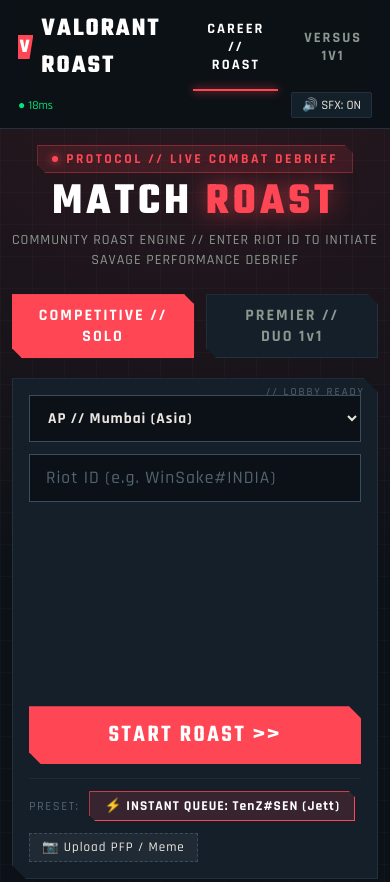
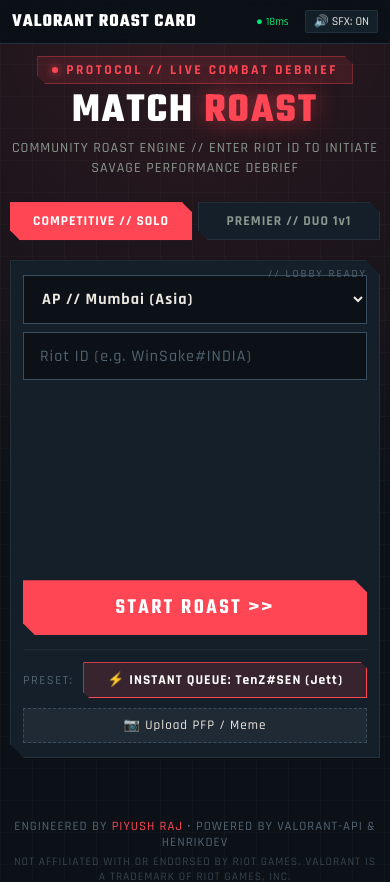
Before and after one commit to Piyush-raj24/valorant-roast-ui, a React (Vite) app: page / in a window 390 px wide. Shown: the top 882 px of the page. Built offline with nearby package versions, Linux system fonts and the light colour scheme; no server answers.

Commit message:
style: remove red V logo, update header to VALORANT ROAST CARD, and optimize for mobile phones

```diff
--- a/src/App.css
+++ b/src/App.css
@@ -21,50 +21,36 @@
   --val-purple: #c084fc;
 }
 
-/* Authentic In-Game Top Navigation Bar */
+/* In-Game Top Navigation Bar */
 .val-top-nav {
   width: 100%;
   display: flex;
+  flex-direction: row;
   justify-content: space-between;
   align-items: center;
-  padding: 10px 18px;
-  background: rgba(11, 17, 23, 0.95);
+  padding: 10px clamp(12px, 3vw, 24px);
+  background: rgba(11, 17, 23, 0.96);
   border-bottom: 1px solid var(--val-border);
   position: sticky;
   top: 0;
   z-index: 100;
-  backdrop-filter: blur(8px);
+  backdrop-filter: blur(10px);
+  box-sizing: border-box;
 }
 
 .val-nav-left {
   display: flex;
   align-items: center;
-  gap: 24px;
 }
 
 .val-riot-logo {
-  display: flex;
-  align-items: center;
-  gap: 8px;
   font-family: var(--font-display);
-  font-size: 1.6rem;
+  font-size: clamp(1.2rem, 3.8vw, 1.65rem);
   font-weight: 700;
   color: #fff;
   letter-spacing: 2px;
-}
-
-.val-riot-symbol {
-  width: 24px;
-  height: 24px;
-  background: var(--val-red);
-  display: flex;
-  align-items: center;
-  justify-content: center;
-  clip-path: polygon(0 0, 100% 0, 75% 100%, 0 100%);
-  font-family: var(--font-display);
-  font-weight: 900;
-  font-size: 1.2rem;
-  color: #fff;
+  text-transform: uppercase;
+  white-space: nowrap;
 }
 
 .val-nav-links {
@@ -1050,22 +1036,142 @@
   text-decoration: none;
 }
 
-/* Mobile Responsive */
-@media (max-width: 700px) {
+/* ========================================= */
+/* MOBILE PHONE OPTIMIZATION (< 650px)       */
+/* ========================================= */
+@media (max-width: 650px) {
   .val-top-nav {
-    flex-direction: column;
-    gap: 8px;
-    align-items: flex-start;
+    flex-direction: row;
+    padding: 8px 12px;
   }
-  .val-nav-right {
+  .val-riot-logo {
+    font-size: 1.15rem;
+    letter-spacing: 1px;
+  }
+  .val-ping-badge {
+    font-size: 0.7rem;
+  }
+  .audio-toggle-btn {
+    padding: 3px 8px;
+    font-size: 0.75rem;
+  }
+  .app-container {
+    padding: 12px 10px 24px 10px;
+  }
+  .main-title {
+    font-size: 2.6rem;
+    letter-spacing: 2px;
+  }
+  .mode-tabs {
     width: 100%;
-    justify-content: space-between;
+    gap: 6px;
+  }
+  .mode-tab {
+    flex: 1;
+    text-align: center;
+    padding: 9px 8px;
+    font-size: 0.85rem;
+    letter-spacing: 1px;
+  }
+  .search-card {
+    padding: 14px 12px;
+    box-sizing: border-box;
   }
   .search-form {
     flex-direction: column;
+    gap: 8px;
+  }
+  .region-select,
+  .riot-input,
+  .submit-btn {
+    width: 100%;
+    min-height: 48px;
+    font-size: 1rem;
+    box-sizing: border-box;
+  }
+  .submit-btn {
+    font-size: 1.35rem;
+  }
+  .form-footer-tools {
+    flex-direction: column;
+    align-items: stretch;
+    gap: 10px;
+  }
+  .presets-container {
+    justify-content: flex-start;
+  }
+  .preset-chip {
+    width: 100%;
+    text-align: center;
+    padding: 8px 10px;
+  }
+  .upload-pfp-btn {
+    width: 100%;
+    justify-content: center;
+    padding: 8px 12px;
   }
   .duo-inputs {
     grid-template-columns: 1fr;
+    gap: 10px;
+  }
+  .roast-card {
+    width: 100%;
+    box-sizing: border-box;
+  }
+  .card-map-banner {
+    height: 85px;
+    padding: 10px 14px;
+  }
+  .in-game-match-tag {
+    font-size: 1.4rem;
+  }
+  .card-inner-body {
+    padding: 14px 12px 16px 12px;
+  }
+  .player-identity-left {
+    gap: 10px;
+  }
+  .agent-icon-wrapper {
+    width: 48px;
+    height: 48px;
+  }
+  .player-name-text {
+    font-size: 1.8rem;
+  }
+  .rank-emblem-badge {
+    padding: 4px 10px;
+    font-size: 0.82rem;
+  }
+  .stats-grid {
+    grid-template-columns: repeat(3, 1fr);
+    gap: 5px;
+  }
+  .stat-cell {
+    padding: 6px 4px;
+  }
+  .stat-title {
+    font-size: 0.62rem;
+  }
+  .stat-number {
+    font-size: 1.45rem;
+  }
+  .accuracy-section {
+    padding: 8px 10px;
+  }
+  .accuracy-labels-row {
+    font-size: 0.72rem;
+  }
+  .roast-quote-box {
+    padding: 12px 14px;
+  }
+  .card-actions {
+    flex-direction: column;
+    width: 100%;
+    gap: 8px;
+  }
+  .action-btn {
+    width: 100%;
+    min-height: 48px;
   }
   .duo-vs-grid {
     grid-template-columns: 1fr;
@@ -1075,16 +1181,23 @@
     border-right: none;
     border-top: 1px dashed #283946;
     border-bottom: 1px dashed #283946;
-    padding: 8px 0;
+    padding: 10px 0;
   }
-  .region-select,
-  .submit-btn {
-    width: 100%;
+}
+
+/* Extra small devices (< 380px) */
+@media (max-width: 380px) {
+  .val-riot-logo {
+    font-size: 1rem;
+    letter-spacing: 0.5px;
+  }
+  .main-title {
+    font-size: 2.2rem;
+  }
+  .player-name-text {
+    font-size: 1.5rem;
   }
   .stats-grid {
     grid-template-columns: repeat(2, 1fr);
   }
-  .action-btn {
-    flex: 1 1 100%;
-  }
 }
--- a/src/App.jsx
+++ b/src/App.jsx
@@ -256,26 +256,11 @@
 
   return (
     <>
-      {/* In-Game Top Navigation Bar */}
+      {/* Top Navigation Bar */}
       <nav className="val-top-nav">
         <div className="val-nav-left">
           <div className="val-riot-logo">
-            <div className="val-riot-symbol">V</div>
-            <span>VALORANT ROAST</span>
-          </div>
-          <div className="val-nav-links">
-            <button
-              className={`val-nav-link ${mode === 'solo' ? 'active' : ''}`}
-              onClick={() => { sound.playClick(); setMode('solo'); setError(''); }}
-            >
-              CAREER // ROAST
-            </button>
-            <button
-              className={`val-nav-link ${mode === 'duo' ? 'active' : ''}`}
-              onClick={() => { sound.playClick(); setMode('duo'); setError(''); }}
-            >
-              VERSUS 1v1
-            </button>
+            <span>VALORANT ROAST CARD</span>
           </div>
         </div>
 
```
